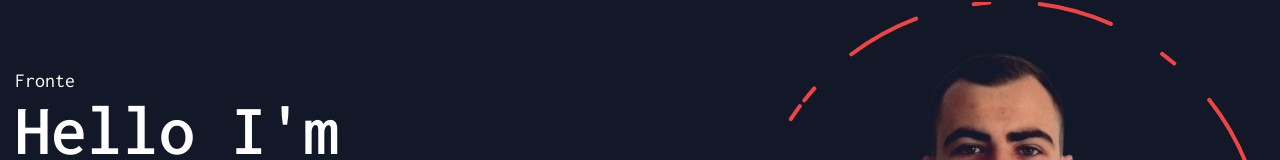
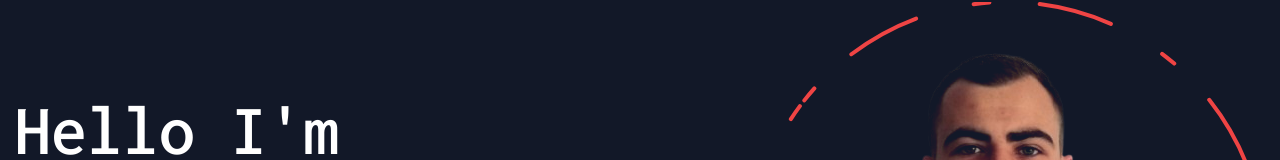
Before and after one commit to pawel9911/portfolio, a React (Vite) app: page /#/home in a window 1280 px wide. Shown: the part 190-350 px from the top of the page. Built offline with nearby package versions, Linux system fonts and the light colour scheme.

Commit message:
feat(contact-section): add delay

```diff
--- a/src/components/TypingText/TypingText.tsx
+++ b/src/components/TypingText/TypingText.tsx
@@ -18,6 +18,7 @@ const TypingText = ({ texts }: TypingTextProps) => {
     const animation = animate(count, texts[index].length, {
       type: "tween",
       duration: 1,
+      delay: 3,
       ease: "easeIn",
       repeat: Infinity,
       repeatType: "reverse",
```
